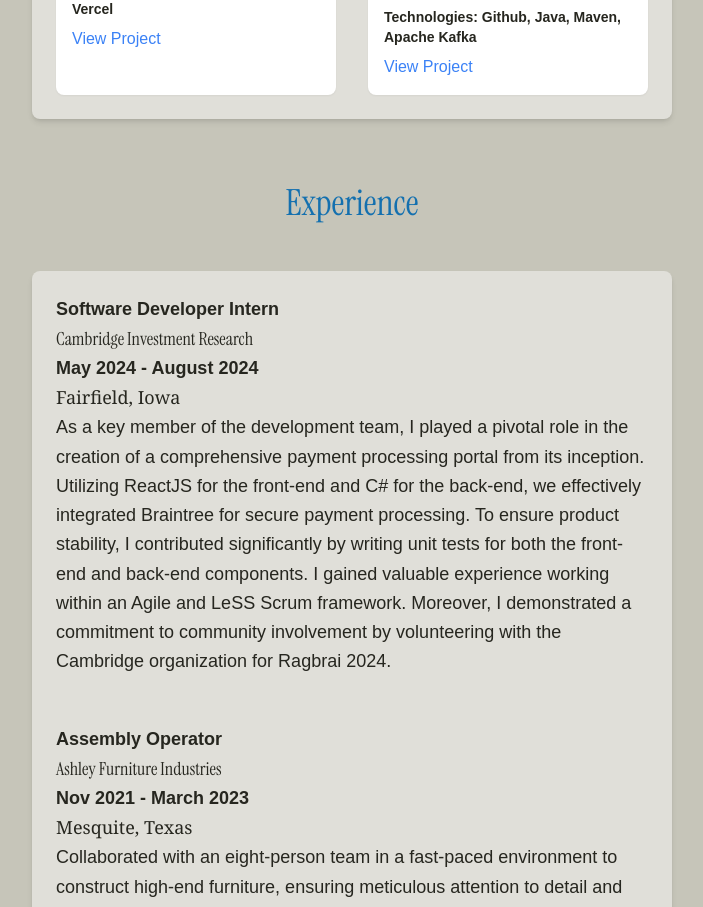
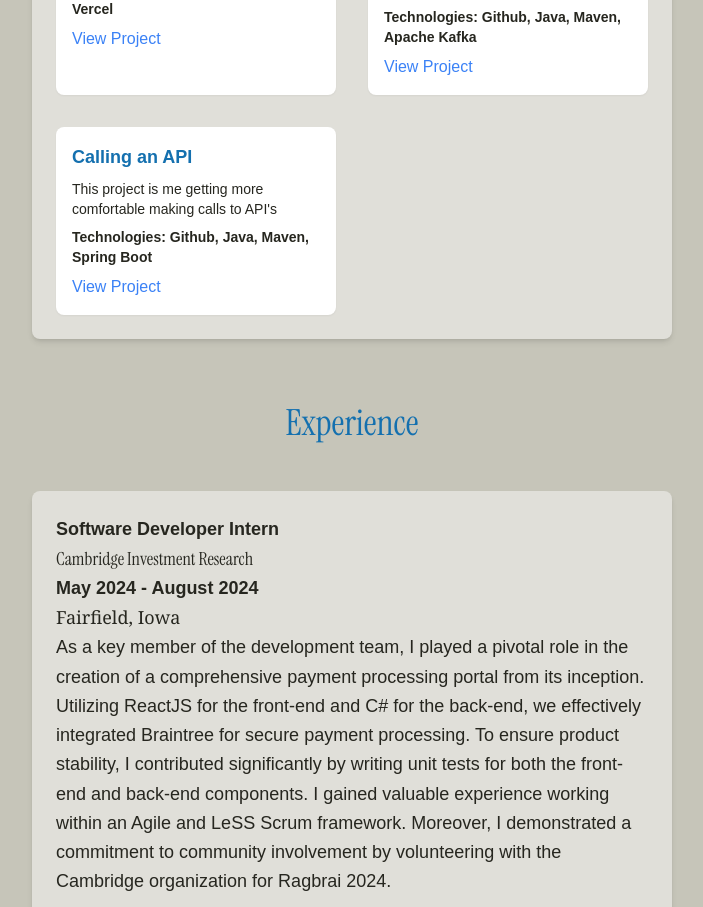
Before and after one commit to aceralrighty/ziv-consulting, a Next.js app: page / in a window 1280 px wide. Shown: the part 2940-3847 px from the top of the page, without its empty margins (288-991 px from the left). Built offline with nearby package versions, Linux system fonts and the light colour scheme.

Commit message:
added another project

```diff
--- a/app/components/projects.js
+++ b/app/components/projects.js
@@ -28,13 +28,19 @@ const projects = [
         title: "My Portfolio",
         description: "This is my source code for the website you are currently viewing",
         technologies: "Github, Next.Js, TailwindCSS, SendGrid, CloudFlare, Vercel",
-        link:"https://github.com/aceralrighty/ziv-consulting"
+        link: "https://github.com/aceralrighty/ziv-consulting"
     },
     {
         title: "My experimental chat system(Work In Progress)",
         description: "This project is a part of my journey to learn about real-time messaging systems with Kafka as it's backbone",
         technologies: "Github, Java, Maven, Apache Kafka",
-        link:"https://github.com/aceralrighty/kafkaChat"
+        link: "https://github.com/aceralrighty/kafkaChat"
+    },
+    {
+        title: "Calling an API",
+        description: "This project is me getting more comfortable making calls to API's",
+        technologies: "Github, Java, Maven, Spring Boot",
+        link: "https://github.com/aceralrighty/UFCAPI"
     }
 ];
 
@@ -44,7 +50,8 @@ export default function Projects() {
             <h2 className="font-bold text-4xl font-instruItalic mb-4 text-nav_t_Color dark:text-nav_t_color-dark">
                 My Projects
             </h2>
-            <div className="w-3/4 md:w-1/2 bg-item_bg dark:bg-item_bg_dark p-6 rounded-lg shadow-md text-gray-800 dark:text-body_t_color-dark">
+            <div
+                className="w-3/4 md:w-1/2 bg-item_bg dark:bg-item_bg_dark p-6 rounded-lg shadow-md text-gray-800 dark:text-body_t_color-dark">
                 <div className="grid grid-cols-1 sm:grid-cols-2 gap-8 ">
                     {projects.map((project, index) => (
                         <div key={index} className="bg-white dark:bg-gray-800 p-4 rounded-lg shadow-sm">
```
